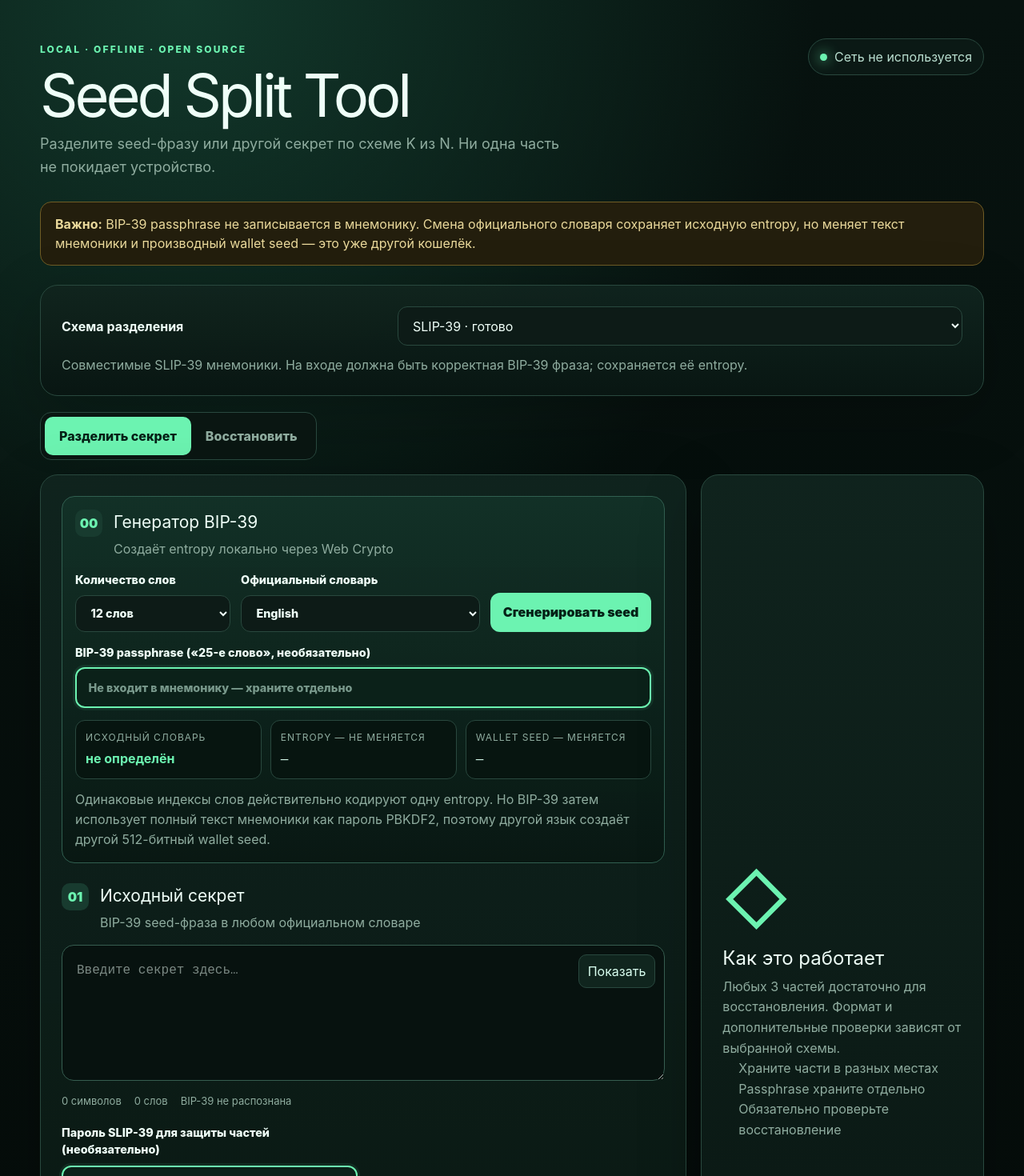
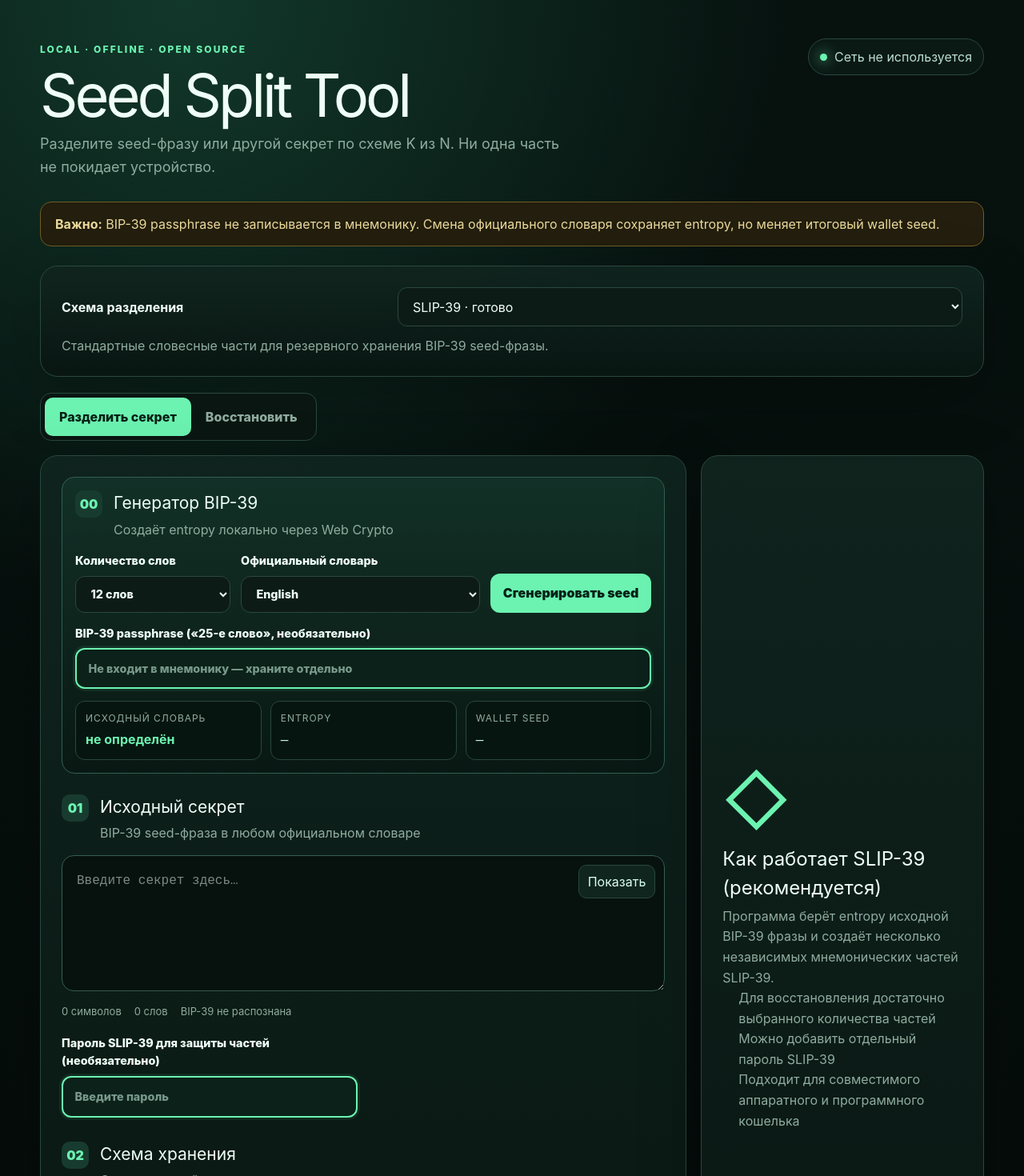
Before and after one commit to vanitoo/Seed-Split-Tool, a Next.js app: page / in a window 1280 px wide. Shown: the top 1470 px of the page at 80% size. Built offline with nearby package versions, Linux system fonts and the light colour scheme.

Commit message:
fix: explain schemes and clarify Banana mode

```diff
--- a/src/features/seed-split/components/seed-split-app.tsx
+++ b/src/features/seed-split/components/seed-split-app.tsx
@@ -19,17 +19,59 @@ import { recoverSlip39, splitSlip39 } from "../lib/slip39";
 type Mode = "split" | "recover";
 type Scheme = "generic" | "slip39" | "banana";
 
-const SCHEMES: Record<Scheme, { label: string; description: string }> = {
-  slip39: { label: "SLIP-39 (рекомендуется)", description: "Совместимые SLIP-39 мнемоники. На входе должна быть корректная BIP-39 фраза; сохраняется её entropy." },
-  banana: { label: "Banana Split (legacy)", description: "Совместимость с BananaSplit.html v1: scrypt, NaCl secretbox и Shamir GF(256). Для восстановления нужен пароль." },
-  generic: { label: "Generic Secret Sharing", description: "Универсальный собственный формат SST1 для любого текста или секрета." },
+type SchemeInfo = {
+  label: string;
+  description: string;
+  howItWorks: string;
+  details: string[];
 };
 
-function wordCount(value: string): number { return value.trim() ? value.trim().split(/\s+/u).length : 0; }
+const SCHEMES: Record<Scheme, SchemeInfo> = {
+  slip39: {
+    label: "SLIP-39 (рекомендуется)",
+    description: "Стандартные словесные части для резервного хранения BIP-39 seed-фразы.",
+    howItWorks: "Программа берёт entropy исходной BIP-39 фразы и создаёт несколько независимых мнемонических частей SLIP-39.",
+    details: [
+      "Для восстановления достаточно выбранного количества частей",
+      "Можно добавить отдельный пароль SLIP-39",
+      "Подходит для совместимого аппаратного и программного кошелька",
+    ],
+  },
+  banana: {
+    label: "Banana Split (защищённый режим)",
+    description: "Сначала шифрует секрет паролем, затем делит зашифрованные данные на несколько частей.",
+    howItWorks: "Секрет шифруется обязательным паролем. Уже зашифрованные данные делятся по схеме K из N, поэтому для восстановления нужны и части, и пароль.",
+    details: [
+      "Подходит для seed-фраз, паролей и любого текста",
+      "Без правильного пароля восстановление невозможно",
+      "Пароль нельзя хранить вместе со всеми частями",
+    ],
+  },
+  generic: {
+    label: "Generic Secret Sharing",
+    description: "Универсальное разделение любого текста на части в собственном формате SST1.",
+    howItWorks: "Секрет делится математическим методом Шамира. Любые K частей восстанавливают данные, а меньшее количество недостаточно.",
+    details: [
+      "Работает с любым текстом или ключом",
+      "Не требует отдельного пароля",
+      "Для восстановления нужен этот инструмент или совместимый формат SST1",
+    ],
+  },
+};
+
+function wordCount(value: string): number {
+  return value.trim() ? value.trim().split(/\s+/u).length : 0;
+}
+
 function downloadText(filename: string, content: string): void {
   const url = URL.createObjectURL(new Blob([content], { type: "text/plain;charset=utf-8" }));
-  const anchor = document.createElement("a"); anchor.href = url; anchor.download = filename; anchor.click(); URL.revokeObjectURL(url);
+  const anchor = document.createElement("a");
+  anchor.href = url;
+  anchor.download = filename;
+  anchor.click();
+  URL.revokeObjectURL(url);
 }
+
 function parseParts(value: string, scheme: Scheme): string[] {
   if (scheme === "slip39") return value.split(/\n/u).map((item) => item.trim()).filter(Boolean);
   return value.split(/\n\s*\n/u).map((item) => item.trim()).filter(Boolean);
@@ -60,8 +102,11 @@ export function SeedSplitApp() {
   const schemeInfo = SCHEMES[scheme];
   const recoveryShares = useMemo(() => parseParts(recoveryInput, scheme), [recoveryInput, scheme]);
   const walletFingerprint = useMemo(() => {
-    try { return bip39Entropy ? walletSeedFingerprint(secret, bip39Passphrase) : "—"; }
-    catch { return "—"; }
+    try {
+      return bip39Entropy ? walletSeedFingerprint(secret, bip39Passphrase) : "—";
+    } catch {
+      return "—";
+    }
   }, [secret, bip39Passphrase, bip39Entropy]);
 
   function generateSeed(): void {
@@ -71,7 +116,7 @@ export function SeedSplitApp() {
     setSourceLanguage(bip39Language);
     setShares([]);
     setRecovered("");
-    setStatus(`Создана BIP-39 фраза: ${bip39Words} слов, ${BIP39_LANGUAGES.find((item) => item.value === bip39Language)?.label}`);
+    setStatus(`Создана BIP-39 фраза: ${bip39Words} слов`);
   }
 
   function changeLanguage(nextLanguage: Bip39Language): void {
@@ -83,7 +128,7 @@ export function SeedSplitApp() {
       setBip39Entropy(converted.entropy);
       setSourceLanguage(converted.sourceLanguage);
       setShares([]);
-      setStatus("Entropy не изменилась, но текст мнемоники и производный BIP-39 wallet seed изменились");
+      setStatus("Entropy не изменилась, но текст мнемоники и производный wallet seed изменились");
     } catch (error) {
       setStatus(error instanceof Error ? error.message : String(error));
     }
@@ -92,7 +137,11 @@ export function SeedSplitApp() {
   function updateSecret(value: string): void {
     setSecret(value);
     setShares([]);
-    if (scheme !== "slip39" || !value.trim()) { setBip39Entropy(""); setSourceLanguage(null); return; }
+    if (scheme !== "slip39" || !value.trim()) {
+      setBip39Entropy("");
+      setSourceLanguage(null);
+      return;
+    }
     try {
       const parsed = mnemonicToBip39Entropy(value);
       setBip39Entropy(parsed.entropy);
@@ -104,47 +153,72 @@ export function SeedSplitApp() {
   }
 
   async function createShares(): Promise<void> {
-    setBusy(true); setStatus(""); setVerified(false);
+    setBusy(true);
+    setStatus("");
+    setVerified(false);
     try {
       let next: string[];
       if (scheme === "slip39") next = splitSlip39(secret, total, threshold, passphrase);
       else if (scheme === "banana") next = await splitBanana(secret, bananaTitle.trim() || "Seed Split Tool", passphrase, total, threshold);
       else next = await splitSecret(secret, total, threshold);
-      setShares(next); setStatus("Части созданы только в памяти этого браузера");
-    } catch (error) { setStatus(error instanceof Error ? error.message : String(error)); }
-    finally { setBusy(false); }
+      setShares(next);
+      setStatus("Части созданы только в памяти этого браузера");
+    } catch (error) {
+      setStatus(error instanceof Error ? error.message : String(error));
+    } finally {
+      setBusy(false);
+    }
   }
 
   async function restore(input = recoveryShares): Promise<void> {
-    setBusy(true); setStatus("");
+    setBusy(true);
+    setStatus("");
     try {
       let result: string;
       if (scheme === "slip39") result = recoverSlip39(input, passphrase, bip39Language);
       else if (scheme === "banana") result = await recoverBanana(input, passphrase);
       else result = await recoverSecret(input);
-      setRecovered(result); setStatus("Секрет успешно восстановлен и проверен");
+      setRecovered(result);
+      setStatus("Секрет успешно восстановлен и проверен");
       if (shares.length && result.trim() === secret.trim()) setVerified(true);
-    } catch (error) { setRecovered(""); setStatus(error instanceof Error ? error.message : String(error)); }
-    finally { setBusy(false); }
+    } catch (error) {
+      setRecovered("");
+      setStatus(error instanceof Error ? error.message : String(error));
+    } finally {
+      setBusy(false);
+    }
   }
 
   function clearAll(): void {
-    setSecret(""); setShares([]); setRecoveryInput(""); setRecovered(""); setStatus(""); setVerified(false); setVisible(false); setPassphrase(""); setBip39Passphrase(""); setBip39Entropy(""); setSourceLanguage(null);
+    setSecret("");
+    setShares([]);
+    setRecoveryInput("");
+    setRecovered("");
+    setStatus("");
+    setVerified(false);
+    setVisible(false);
+    setPassphrase("");
+    setBip39Passphrase("");
+    setBip39Entropy("");
+    setSourceLanguage(null);
   }
 
-  const setLabel = scheme === "generic" && shares[0] ? `НАБОР ${decodeShare(shares[0]).id}` : scheme === "slip39" ? "SLIP-39" : "BANANA SPLIT V1";
+  const setLabel = scheme === "generic" && shares[0] ? `НАБОР ${decodeShare(shares[0]).id}` : scheme === "slip39" ? "SLIP-39" : "BANANA SPLIT";
   const joiner = scheme === "slip39" ? "\n" : "\n\n";
   const sourceLanguageLabel = sourceLanguage ? BIP39_LANGUAGES.find((item) => item.value === sourceLanguage)?.label : "не определён";
 
   return <main className="shell">
     <section className="hero"><div><span className="eyebrow">LOCAL · OFFLINE · OPEN SOURCE</span><h1>Seed Split Tool</h1><p>Разделите seed-фразу или другой секрет по схеме K из N. Ни одна часть не покидает устройство.</p></div><div className="offline-pill"><span /> Сеть не используется</div></section>
-    <section className="warning"><strong>Важно:</strong> BIP-39 passphrase не записывается в мнемонику. Смена официального словаря сохраняет исходную entropy, но меняет текст мнемоники и производный wallet seed — это уже другой кошелёк.</section>
+    <section className="warning"><strong>Важно:</strong> BIP-39 passphrase не записывается в мнемонику. Смена официального словаря сохраняет entropy, но меняет итоговый wallet seed.</section>
 
     <section className="panel scheme-panel">
       <label htmlFor="scheme-select"><strong>Схема разделения</strong></label>
       <select id="scheme-select" value={scheme} onChange={(event) => { setScheme(event.target.value as Scheme); setShares([]); setRecovered(""); setRecoveryInput(""); setStatus(""); }}>
-        <option value="slip39">SLIP-39 · готово</option><option value="banana">Banana Split v1 · готово</option><option value="generic">Generic SST1 · готово</option>
-      </select><p>{schemeInfo.description}</p>
+        <option value="slip39">SLIP-39 · готово</option>
+        <option value="banana">Banana Split · готово</option>
+        <option value="generic">Generic SST1 · готово</option>
+      </select>
+      <p>{schemeInfo.description}</p>
     </section>
 
     <div className="tabs" role="tablist"><button className={mode === "split" ? "active" : ""} onClick={() => setMode("split")}>Разделить секрет</button><button className={mode === "recover" ? "active" : ""} onClick={() => setMode("recover")}>Восстановить</button></div>
@@ -158,8 +232,7 @@ export function SeedSplitApp() {
           <button type="button" onClick={generateSeed}>Сгенерировать seed</button>
         </div>
         <label className="bip39-passphrase">BIP-39 passphrase («25-е слово», необязательно)<input type="password" value={bip39Passphrase} onChange={(event) => setBip39Passphrase(event.target.value)} placeholder="Не входит в мнемонику — храните отдельно" autoComplete="new-password" /></label>
-        <div className="entropy-proof"><div><span>Исходный словарь</span><strong>{sourceLanguageLabel}</strong></div><div><span>Entropy — не меняется</span><code>{compactFingerprint(bip39Entropy)}</code></div><div><span>Wallet seed — меняется</span><code>{walletFingerprint}</code></div></div>
-        <p className="entropy-note">Одинаковые индексы слов действительно кодируют одну entropy. Но BIP-39 затем использует полный текст мнемоники как пароль PBKDF2, поэтому другой язык создаёт другой 512-битный wallet seed.</p>
+        <div className="entropy-proof"><div><span>Исходный словарь</span><strong>{sourceLanguageLabel}</strong></div><div><span>Entropy</span><code>{compactFingerprint(bip39Entropy)}</code></div><div><span>Wallet seed</span><code>{walletFingerprint}</code></div></div>
       </section>}
 
       <div className="section-title"><span>01</span><div><h2>Исходный секрет</h2><p>{scheme === "slip39" ? "BIP-39 seed-фраза в любом официальном словаре" : "Seed-фраза, пароль, ключ или произвольный текст"}</p></div></div>
@@ -167,25 +240,26 @@ export function SeedSplitApp() {
       <div className="meta"><span>{secret.length} символов</span><span>{words} слов</span>{scheme === "slip39" && <span>{bip39Entropy ? "BIP-39 корректна" : "BIP-39 не распознана"}</span>}</div>
       {(scheme === "slip39" || scheme === "banana") && <div className="compat-fields">
         {scheme === "banana" && <label>Название набора<input value={bananaTitle} onChange={(event) => setBananaTitle(event.target.value)} /></label>}
-        <label>{scheme === "banana" ? "Пароль Banana Split (обязательно)" : "Пароль SLIP-39 для защиты частей (необязательно)"}<input type="password" value={passphrase} onChange={(event) => setPassphrase(event.target.value)} autoComplete="new-password" placeholder="Введите пароль" /></label>
+        <label>{scheme === "banana" ? "Пароль для шифрования (обязательно)" : "Пароль SLIP-39 для защиты частей (необязательно)"}<input type="password" value={passphrase} onChange={(event) => setPassphrase(event.target.value)} autoComplete="new-password" placeholder="Введите пароль" /></label>
       </div>}
       <div className="section-title settings-title"><span>02</span><div><h2>Схема хранения</h2><p>Сколько частей создать и сколько нужно для восстановления</p></div></div>
       <div className="settings-grid"><label>Всего частей<strong>{total}</strong><input type="range" min="2" max="10" value={total} onChange={(event) => { const n = Number(event.target.value); setTotal(n); if (threshold > n) setThreshold(n); }} /></label><label>Нужно частей<strong>{threshold}</strong><input type="range" min="2" max={total} value={threshold} onChange={(event) => setThreshold(Number(event.target.value))} /></label></div>
       <div className="preset-row">{[[2,3],[3,5],[4,7]].map(([k,n]) => <button key={`${k}-${n}`} onClick={() => { setThreshold(k); setTotal(n); }}>{k} из {n}</button>)}</div>
       <button className="primary" disabled={busy || !secret.trim() || (scheme === "slip39" && !bip39Entropy) || (scheme === "banana" && !passphrase)} onClick={createShares}>{busy ? "Обработка…" : `Создать ${total} частей`}</button>
-    </div><aside className="panel explainer"><div className="lock-art">◇</div><h3>Как это работает</h3><p>Любых {threshold} частей достаточно для восстановления. Формат и дополнительные проверки зависят от выбранной схемы.</p><ul><li>Храните части в разных местах</li><li>Passphrase храните отдельно</li><li>Обязательно проверьте восстановление</li></ul></aside></section> : <section className="panel recovery-panel">
+    </div><aside className="panel explainer"><div className="lock-art">◇</div><h3>Как работает {schemeInfo.label}</h3><p>{schemeInfo.howItWorks}</p><ul>{schemeInfo.details.map((item) => <li key={item}>{item}</li>)}</ul></aside></section> : <section className="panel recovery-panel">
       <div className="section-title"><span>01</span><div><h2>Добавьте части</h2><p>{scheme === "slip39" ? "Каждая мнемоника с новой строки" : "Разделяйте части пустой строкой"}</p></div></div>
       <textarea value={recoveryInput} onChange={(event) => setRecoveryInput(event.target.value)} placeholder={scheme === "generic" ? "SST1-…\n\nSST1-…" : scheme === "slip39" ? "SLIP-39 mnemonic one…\nSLIP-39 mnemonic two…" : "{\"v\":1,…}\n\n{\"v\":1,…}"} spellCheck={false} />
       {scheme === "slip39" && <div className="compat-fields"><label>Язык восстановленной BIP-39 фразы<select value={bip39Language} onChange={(event) => setBip39Language(event.target.value as Bip39Language)}>{BIP39_LANGUAGES.map((language) => <option key={language.value} value={language.value}>{language.label}</option>)}</select></label></div>}
-      {(scheme === "slip39" || scheme === "banana") && <div className="compat-fields"><label>{scheme === "banana" ? "Пароль Banana Split (обязательно)" : "Пароль SLIP-39"}<input type="password" value={passphrase} onChange={(event) => setPassphrase(event.target.value)} placeholder="Введите пароль" /></label></div>}
-      <div className="meta"><span>Распознано частей: {recoveryShares.length}</span></div><button className="primary" disabled={busy || recoveryShares.length === 0 || (scheme === "banana" && !passphrase)} onClick={() => restore()}>{busy ? "Проверка…" : "Восстановить секрет"}</button>
+      {(scheme === "slip39" || scheme === "banana") && <div className="compat-fields"><label>{scheme === "banana" ? "Пароль для расшифровки" : "Пароль SLIP-39"}<input type="password" value={passphrase} onChange={(event) => setPassphrase(event.target.value)} placeholder="Введите пароль" /></label></div>}
+      <div className="meta"><span>Распознано частей: {recoveryShares.length}</span></div>
+      <button className="primary" disabled={busy || recoveryShares.length === 0 || (scheme === "banana" && !passphrase)} onClick={() => restore()}>{busy ? "Проверка…" : "Восстановить секрет"}</button>
       {recovered && <div className="result-secret"><span>Восстановленный секрет</span><pre>{recovered}</pre></div>}
     </section>}
 
-    {status && <div className={status.includes("Некоррект") || status.includes("Нужно") || status.includes("Невер") || status.includes("повреж") || status.includes("Не удалось") ? "status error" : "status"}>{status}</div>}
+    {status && <div className={status.includes("Некоррект") || status.includes("Нужно") || status.includes("Невер") || status.includes("повреж") || status.includes("Не удалось") || status.includes("неожиданной") ? "status error" : "status"}>{status}</div>}
     {mode === "split" && shares.length > 0 && <section className="results"><div className="results-head"><div><span className="eyebrow">{setLabel}</span><h2>Ваши части готовы</h2><p>Для восстановления требуется {threshold} из {total} частей.</p></div><div className={verified ? "verify-badge ok" : "verify-badge"}>{verified ? "✓ Набор проверен" : "Набор ещё не проверен"}</div></div>
       <div className="share-grid">{shares.map((share, index) => <article className="share-card" key={`${index}-${share}`}><header><span>ЧАСТЬ {index + 1}</span><b>{index + 1}/{total}</b></header><div className="share-code">{share}</div><footer><button onClick={() => navigator.clipboard.writeText(share)}>Копировать</button><button onClick={() => downloadText(`seed-share-${index + 1}-of-${total}.txt`, share)}>Скачать</button></footer></article>)}</div>
-      <div className="verify-panel"><div><h3>Проверьте резервную копию</h3><p>Восстановите секрет из любых {threshold} частей до того, как разнесёте их по сейфам, родственникам и прочим человеческим точкам отказа.</p></div><button onClick={() => { setMode("recover"); setRecoveryInput(shares.slice(0, threshold).join(joiner)); }}>Проверить сейчас</button></div>
+      <div className="verify-panel"><div><h3>Проверьте резервную копию</h3><p>Восстановите секрет из любых {threshold} частей до того, как разнесёте их по разным местам.</p></div><button onClick={() => { setMode("recover"); setRecoveryInput(shares.slice(0, threshold).join(joiner)); }}>Проверить сейчас</button></div>
       <div className="actions"><button onClick={() => window.print()}>Печать</button><button onClick={() => downloadText(`seed-split-${scheme}.txt`, shares.join(joiner))}>Скачать весь набор</button><button className="danger" onClick={clearAll}>Очистить всё</button></div>
     </section>}
   </main>;
```
